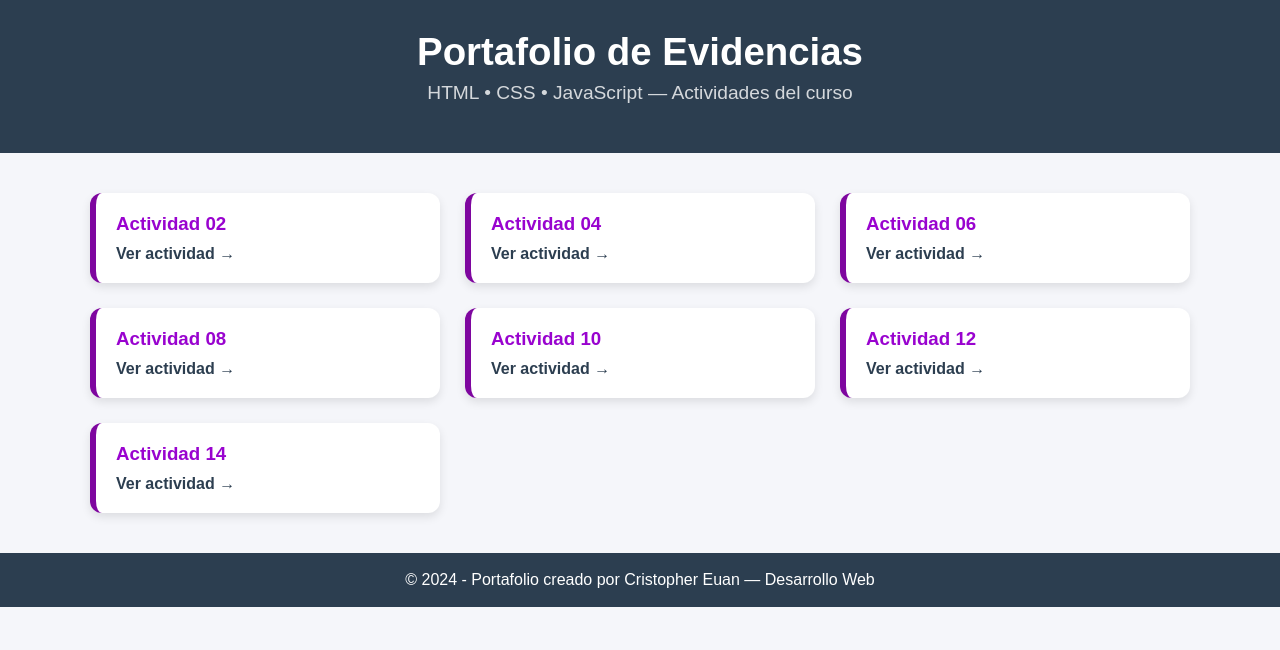
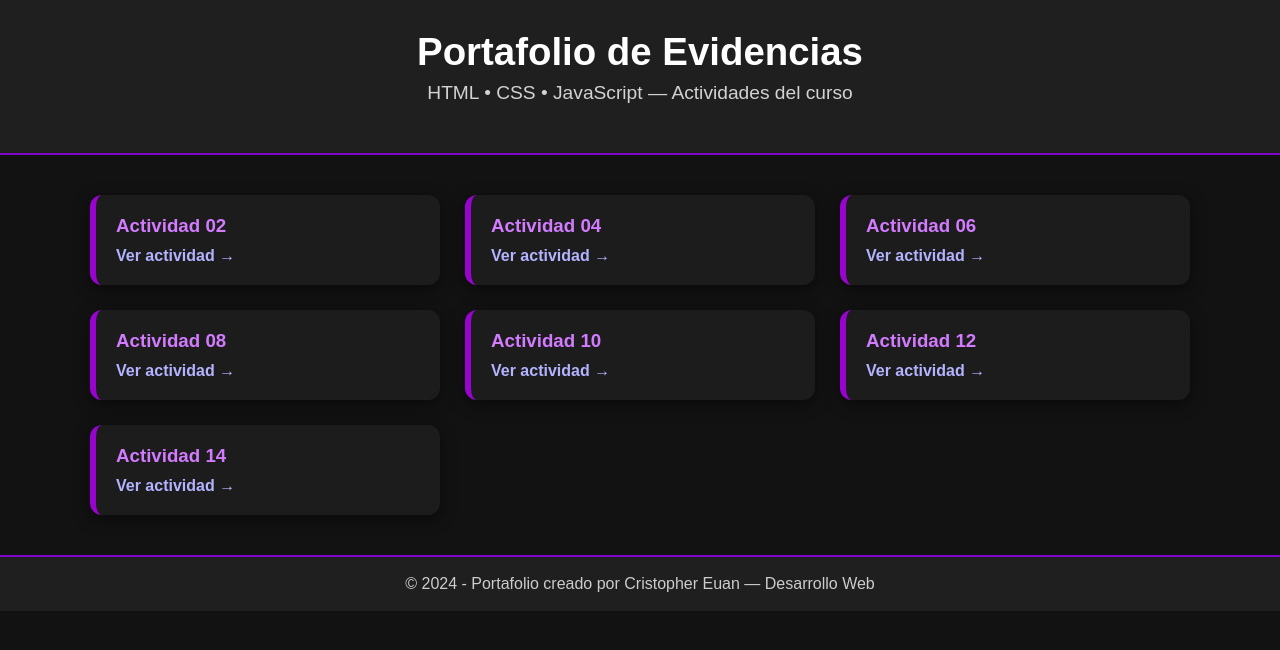
Before and after one commit to Crisdan1505/Portafolio-de-evidencias-, a plain HTML site: page index.html in a window 1280 px wide. Drawn offline with Linux system fonts and the light colour scheme.

Commit message:
Actualizacion nuevo estilo

```diff
--- a/index.html
+++ b/index.html
@@ -10,15 +10,16 @@
             font-family: Arial, Helvetica, sans-serif;
             margin: 0;
             padding: 0;
-            background: #f5f6fa;
-            color: #333;
+            background: #121212; /* Fondo dark */
+            color: #e5e5e5;      /* Texto claro */
         }
 
         header {
-            background: #2c3e50;
-            color: white;
+            background: #1f1f1f;
+            color: #ffffff;
             padding: 30px 20px;
             text-align: center;
+            border-bottom: 2px solid #7e06cf;
         }
 
         header h1 {
@@ -45,36 +46,42 @@
         }
 
         .card {
-            background: white;
+            background: #1c1c1c;
             padding: 20px;
             border-radius: 12px;
-            box-shadow: 0px 4px 10px rgba(0,0,0,0.1);
+            box-shadow: 0px 4px 15px rgba(0,0,0,0.5);
             transition: 0.3s;
-            border-left: 6px solid #7e069f;
+            border-left: 6px solid #9903cf;
         }
 
         .card:hover {
             transform: translateY(-5px);
-            box-shadow: 0px 6px 15px rgba(0,0,0,0.15);
+            box-shadow: 0px 8px 20px rgba(0,0,0,0.7);
+            background: #242424;
         }
 
         .card h3 {
             margin: 0 0 10px;
-            color: #9903cf;
+            color: #d27bff;
         }
 
         .card a {
             text-decoration: none;
-            color: #2c3e50;
+            color: #b3b3ff; /* Azul suave */
             font-weight: bold;
         }
 
+        .card a:hover {
+            color: #ffffff;
+        }
+
         footer {
-            background: #2c3e50;
-            color: white;
+            background: #1f1f1f;
+            color: #ccc;
             text-align: center;
             padding: 18px;
             margin-top: 40px;
+            border-top: 2px solid #7e06cf;
         }
     </style>
 </head>
@@ -91,37 +98,37 @@
 
             <div class="card">
                 <h3>Actividad 02</h3>
-                <a href="act02.html" target="_blank">Ver actividad →</a>
+                <a href="trabajos/act02.html" target="_blank">Ver actividad →</a>
             </div>
 
             <div class="card">
                 <h3>Actividad 04</h3>
-                <a href="act04.html" target="_blank">Ver actividad →</a>
+                <a href="trabajos/act04.html" target="_blank">Ver actividad →</a>
             </div>
 
             <div class="card">
                 <h3>Actividad 06</h3>
-                <a href="act06.html" target="_blank">Ver actividad →</a>
+                <a href="trabajos/act06.html" target="_blank">Ver actividad →</a>
             </div>
 
             <div class="card">
                 <h3>Actividad 08</h3>
-                <a href="act08.html" target="_blank">Ver actividad →</a>
+                <a href="trabajos/act08.html" target="_blank">Ver actividad →</a>
             </div>
 
             <div class="card">
                 <h3>Actividad 10</h3>
-                <a href="act10.html" target="_blank">Ver actividad →</a>
+                <a href="trabajos/act10.html" target="_blank">Ver actividad →</a>
             </div>
 
             <div class="card">
                 <h3>Actividad 12</h3>
-                <a href="act12.html" target="_blank">Ver actividad →</a>
+                <a href="trabajos/act12.html" target="_blank">Ver actividad →</a>
             </div>
 
             <div class="card">
                 <h3>Actividad 14</h3>
-                <a href="act14.html" target="_blank">Ver actividad →</a>
+                <a href="trabajos/act14.html" target="_blank">Ver actividad →</a>
             </div>
 
         </div>
```
